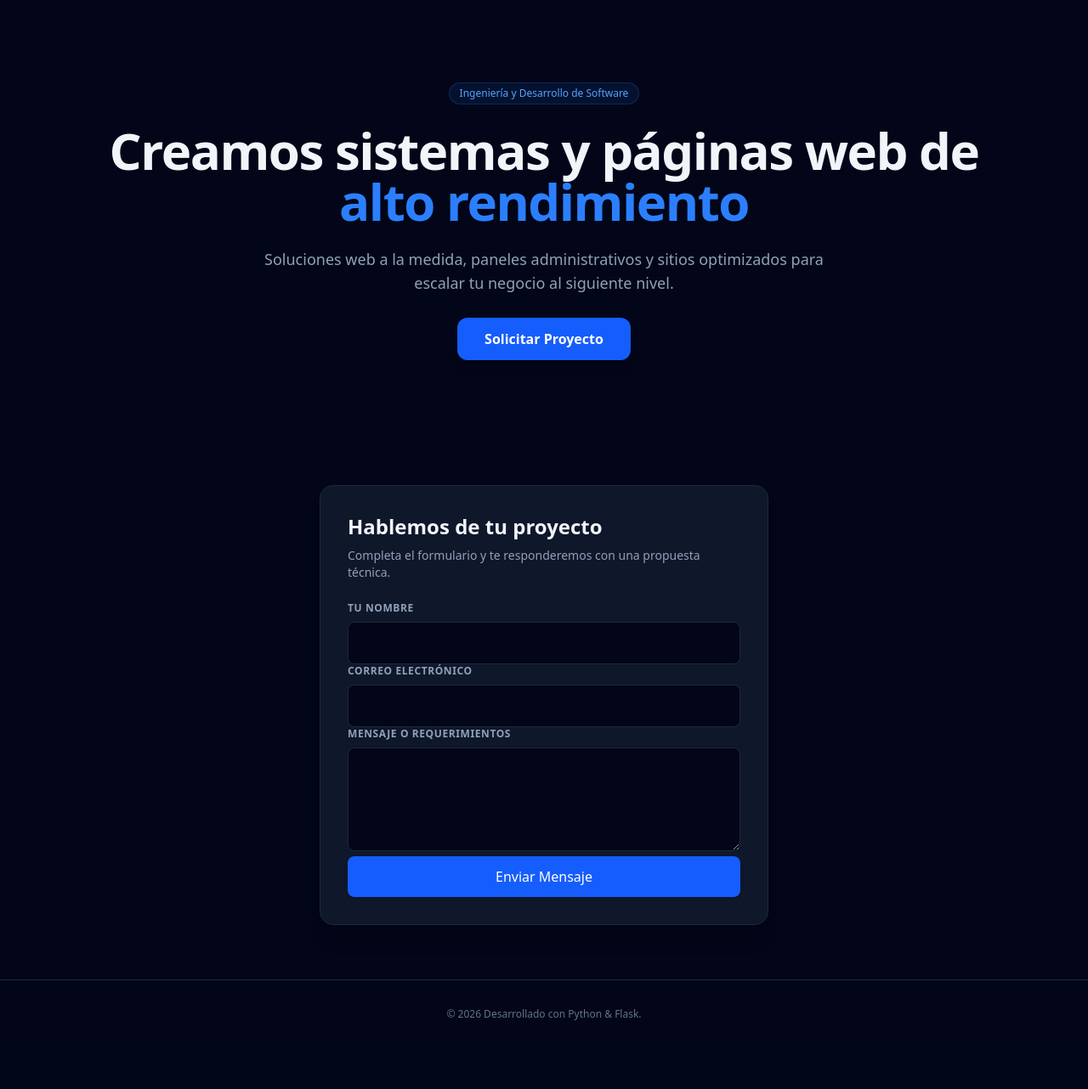
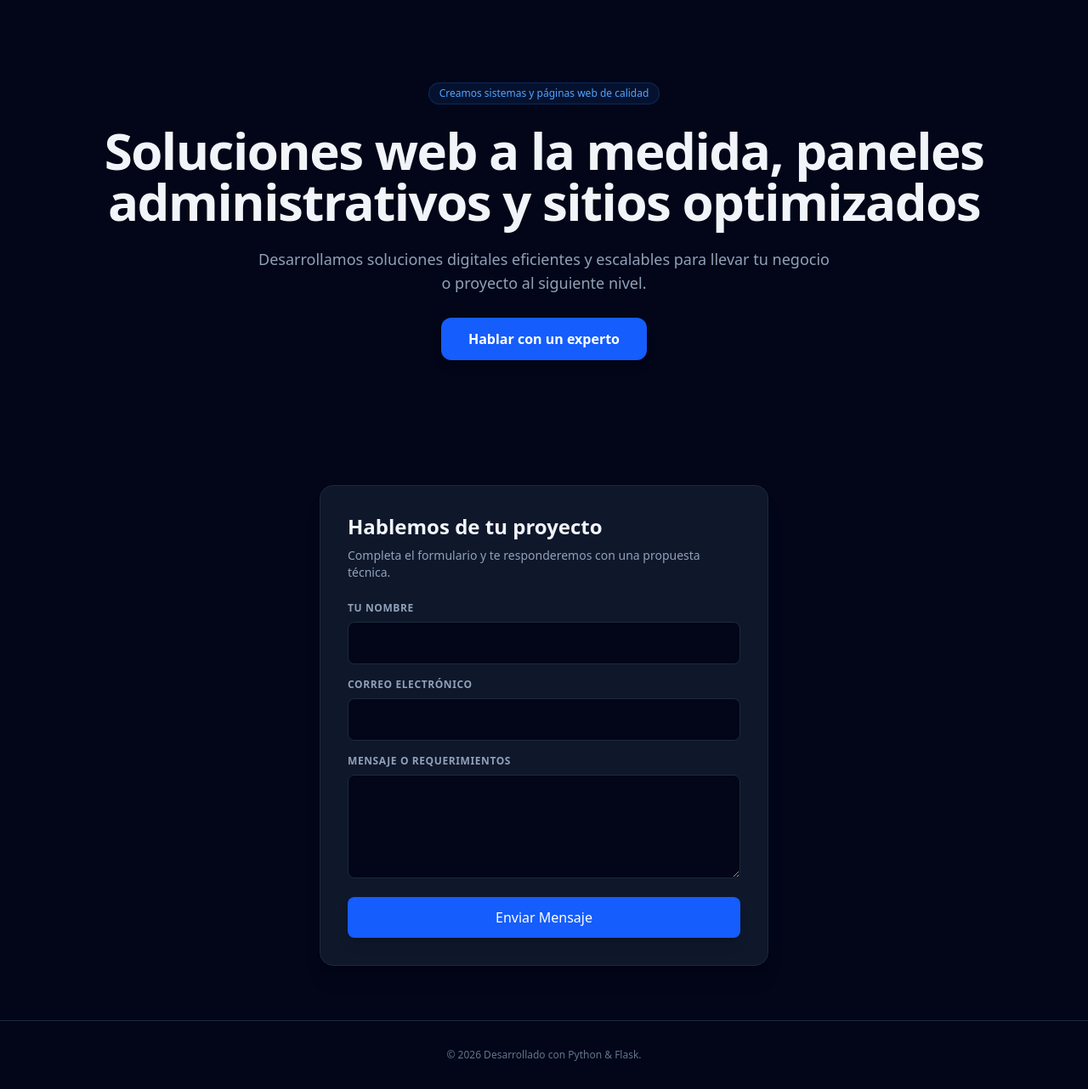
Before and after one commit to stevensorto801-beep/web-demon-new, a Flask app: page / in a window 1280 px wide. Shown: the part 65-1347 px from the top of the page at 85% size. Before the commit the page ends 1266 px from the top, so only its background shows below. Run offline with Flask 3, Linux system fonts and the light colour scheme.

Commit message:
Update index.html

```diff
--- a/templates/index.html
+++ b/templates/index.html
@@ -16,10 +16,10 @@
     </header>
 
     <section class="max-w-6xl mx-auto px-6 py-24 text-center">
-        <span class="inline-block bg-blue-500/10 text-blue-400 border border-blue-500/20 text-xs px-3 py-1 rounded-full mb-6 font-medium">Ingeniería y Desarrollo de Software</span>
-        <h1 class="text-4xl md:text-6xl font-extrabold tracking-tight mb-6">Creamos sistemas y páginas web de <span class="text-blue-500">alto rendimiento</span></h1>
-        <p class="text-slate-400 text-lg max-w-2xl mx-auto mb-10">Soluciones web a la medida, paneles administrativos y sitios optimizados para escalar tu negocio al siguiente nivel.</p>
-        <a href="#contacto" class="bg-blue-600 hover:bg-blue-700 text-white font-semibold px-8 py-3.5 rounded-xl shadow-lg transition">Solicitar Proyecto</a>
+        <span class="inline-block bg-blue-500/10 text-blue-400 border border-blue-500/20 text-xs px-3 py-1 rounded-full mb-6 font-medium">Creamos sistemas y páginas web de calidad</span>
+        <h1 class="text-4xl md:text-6xl font-extrabold tracking-tight mb-6">Soluciones web a la medida, paneles administrativos y sitios optimizados</h1>
+        <p class="text-slate-400 text-lg max-w-2xl mx-auto mb-10">Desarrollamos soluciones digitales eficientes y escalables para llevar tu negocio o proyecto al siguiente nivel.</p>
+        <a href="#contacto" class="bg-blue-600 hover:bg-blue-700 text-white font-semibold px-8 py-3.5 rounded-xl shadow-lg transition">Hablar con un experto</a>
     </section>
 
     {% with messages = get_flashed_messages(with_categories=true) %}
@@ -39,20 +39,20 @@
             <h2 class="text-2xl font-bold mb-2">Hablemos de tu proyecto</h2>
             <p class="text-slate-400 text-sm mb-6">Completa el formulario y te responderemos con una propuesta técnica.</p>
 
-           <form id="contact-form" class="space-y-4"></form>
+            <form id="contact-form" class="space-y-4">
                 <div>
                     <label class="block text-xs font-semibold uppercase tracking-wider text-slate-400 mb-2">Tu Nombre</label>
-                    <input type="text" name="nombre" required class="w-full bg-slate-950 border border-slate-800 rounded-lg px-4 py-3 text-slate-100 focus:outline-none focus:border-blue-500 transition">
+                    <input type="text" name="from_name" required class="w-full bg-slate-950 border border-slate-800 rounded-lg px-4 py-3 text-slate-100 focus:outline-none focus:border-blue-500">
                 </div>
                 <div>
                     <label class="block text-xs font-semibold uppercase tracking-wider text-slate-400 mb-2">Correo Electrónico</label>
-                    <input type="email" name="email" required class="w-full bg-slate-950 border border-slate-800 rounded-lg px-4 py-3 text-slate-100 focus:outline-none focus:border-blue-500 transition">
+                    <input type="email" name="reply_to" required class="w-full bg-slate-950 border border-slate-800 rounded-lg px-4 py-3 text-slate-100 focus:outline-none focus:border-blue-500">
                 </div>
                 <div>
                     <label class="block text-xs font-semibold uppercase tracking-wider text-slate-400 mb-2">Mensaje o Requerimientos</label>
-                    <textarea name="mensaje" rows="4" required class="w-full bg-slate-950 border border-slate-800 rounded-lg px-4 py-3 text-slate-100 focus:outline-none focus:border-blue-500 transition"></textarea>
+                    <textarea name="message" rows="4" required class="w-full bg-slate-950 border border-slate-800 rounded-lg px-4 py-3 text-slate-100 focus:outline-none focus:border-blue-500"></textarea>
                 </div>
-                <button type="submit" class="w-full bg-blue-600 hover:bg-blue-700 text-white font-medium py-3 rounded-lg transition shadow">Enviar Mensaje</button>
+                <button type="submit" class="w-full bg-blue-600 hover:bg-blue-700 text-white font-medium py-3 rounded-lg transition shadow-lg">Enviar Mensaje</button>
             </form>
         </div>
     </section>
@@ -61,7 +61,7 @@
         <p>&copy; 2026 Desarrollado con Python & Flask.</p>
     </footer>
 
-    <!-- SDK de EmailJS -->
+    <!-- SDK de EmailJS e Inicialización -->
     <script type="text/javascript" src="https://cdn.jsdelivr.net/npm/@emailjs/browser@3/dist/email.min.js"></script>
     <script type="text/javascript">
         (function(){
@@ -69,13 +69,7 @@
         })();
     </script>
 
-<!-- Cargar EmailJS SDK e inicializar -->
-<script type="text/javascript" src="https://cdn.jsdelivr.net/npm/@emailjs/browser@3/dist/email.min.js"></script>
-<script type="text/javascript">
-   (function(){
-      emailjs.init("p2lAM5xhk2VBBGg3o");
-   })();
-</script>
+    <!-- Script para enviar el formulario con EmailJS -->
     <script>
         const contactForm = document.getElementById('contact-form');
         if (contactForm) {
@@ -100,6 +94,5 @@
             });
         }
     </script>
-
 </body>
 </html>
```
Lines whose indentation alone changed are shown as unchanged.
